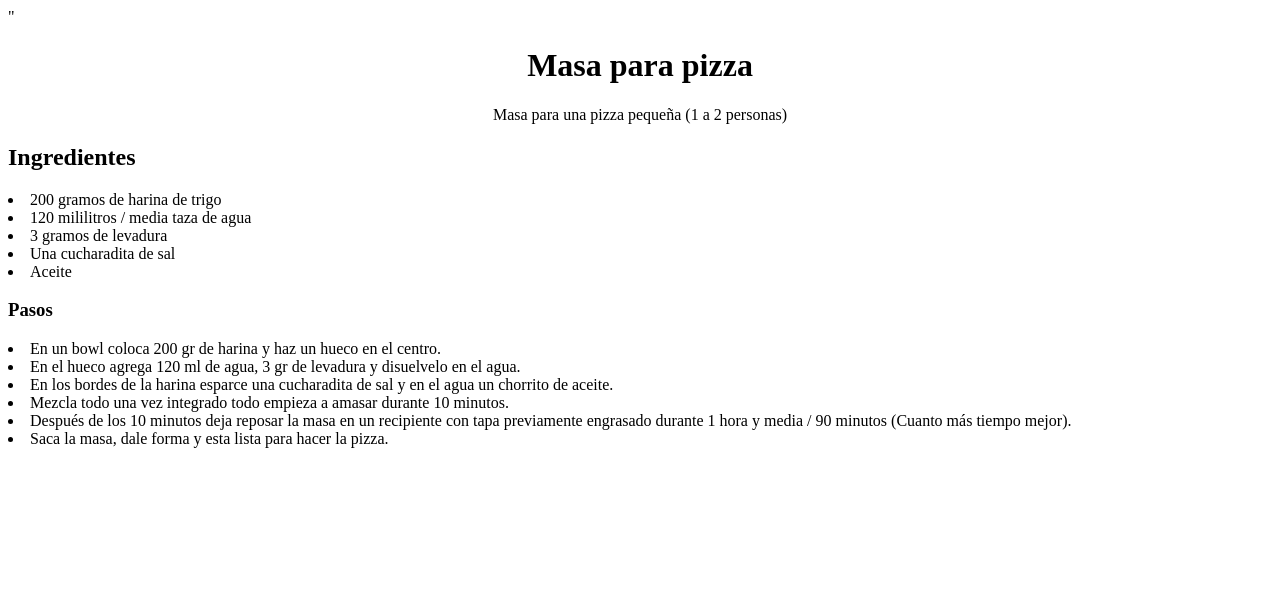
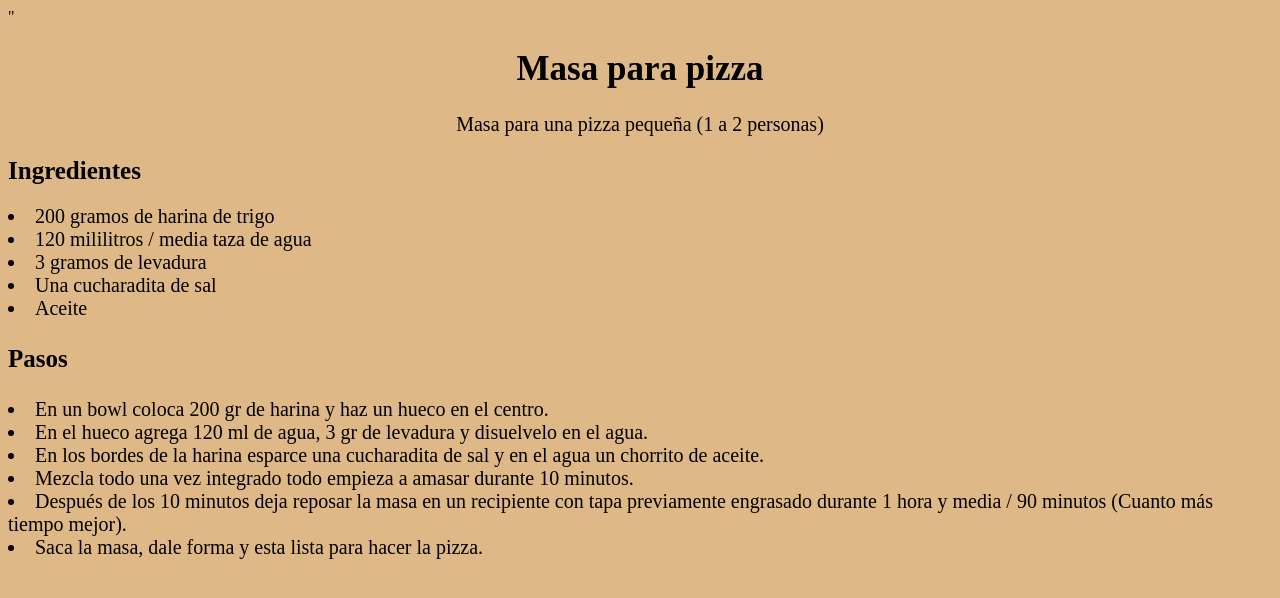
Before and after one commit to Cesarweon/Recetas-para-el-sin-ideas, a plain HTML site: page Archivos del codigo (En proceso)/Masa_para_pizza.html in a window 1280 px wide. Drawn offline with Linux system fonts and the light colour scheme.

Commit message:
Update masaPizza.css
Mejor

```diff
--- a/Archivos del codigo (En proceso)/masaPizza.css
+++ b/Archivos del codigo (En proceso)/masaPizza.css
@@ -1,18 +1,12 @@
-body{background-color: rgb(#fa0000, #00b200, #000029);
-}
+body{background-color: #DEB887;}
 
-h1{text-decoration-color: cornflowerblue;
-  text-align: center;
-}
+h1{text-align: center;
+   font-size: 35px;}
 
 p{text-align: center ;
  text-familly: Arial;
+ font-size: 20px;}
 
-}
-
-h2{ text-size-adjust: 150px;}
-h3{text-size-adjust: 1000px;}
-li{text-align: justify;
-  text-familly: Arial;
-   text-size-adjust: 800px;
-}
+h2{font-size: 25px;}
+h3{font-size: 25px;}
+li{font-size: 20px;}
```
